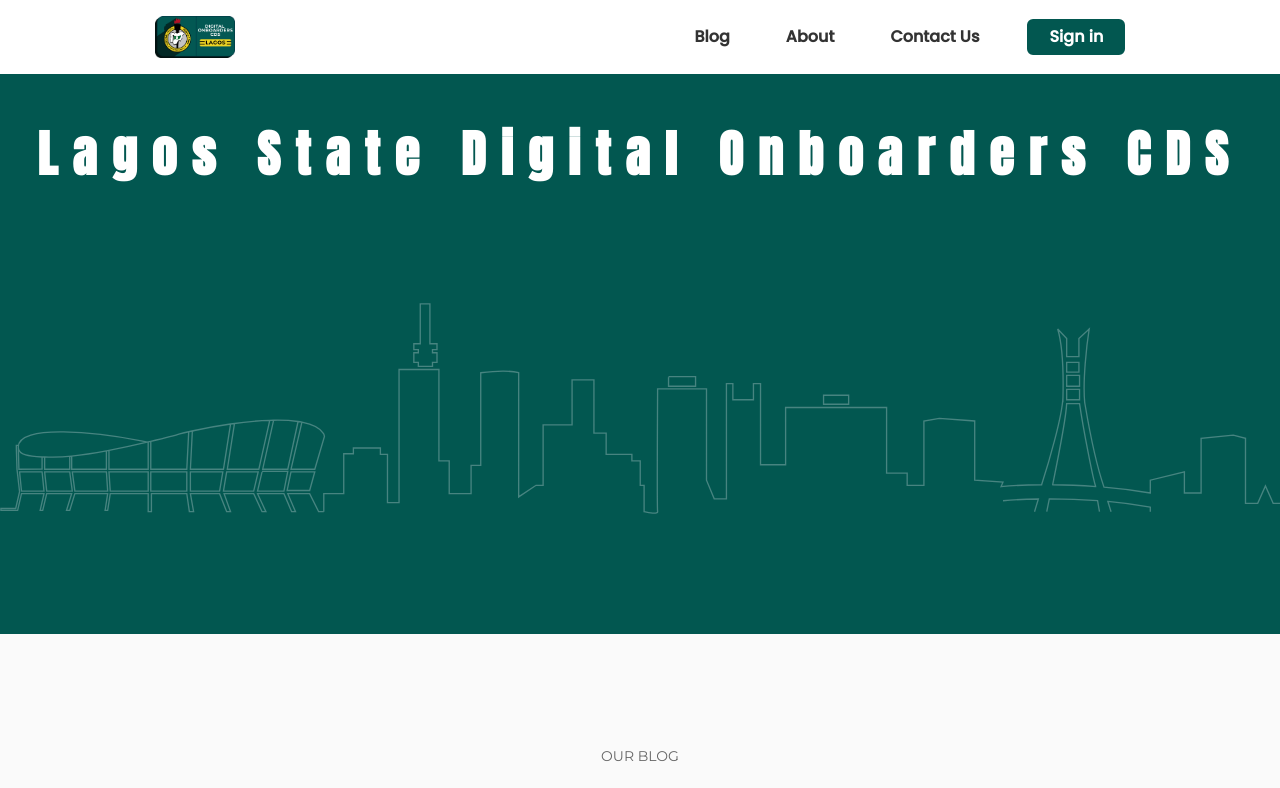
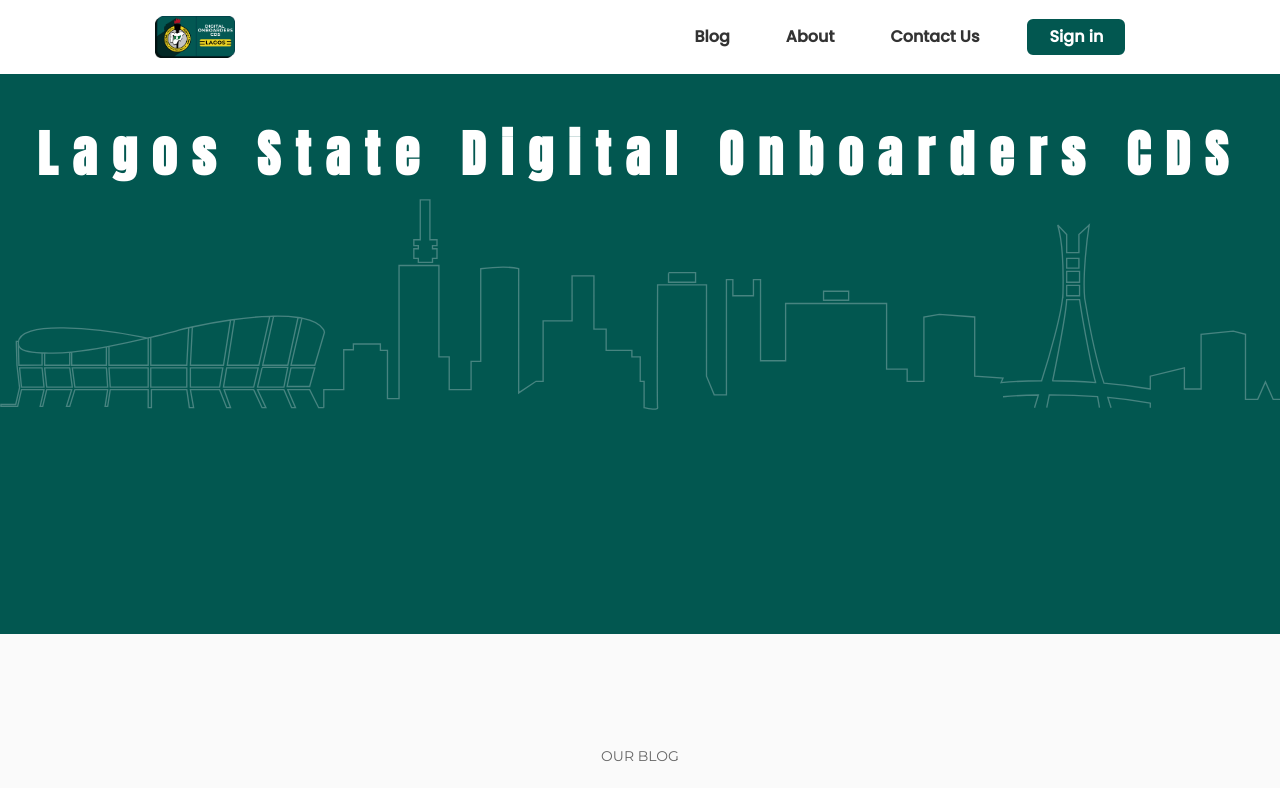
Before and after one commit to phyrunez/Dodeel_Blog_App-Client, a React (Create React App) app: page / in a window 1280 px wide. Shown: the top 788 px of the page. Built offline with nearby package versions, Linux system fonts and the light colour scheme; no server answers.

Commit message:
made changes

```diff
--- a/src/pages/home/HomePage.jsx
+++ b/src/pages/home/HomePage.jsx
@@ -9,7 +9,7 @@
     <MainLayout>
         <div className=' xl:w-screen lg:h-[50vh] md:h-[40vh] h-[30vh] xl:h-[70vh] bg-[#025750] relative w-full xl:mx-0 mb-[10vh] lg:mb-[10vh] md:mb-[10vh] flex items-center justify-center'>
           <h2 className='text-white font-bold xl:font-bold leading-[31.99px] text-center mt-[4rem] absolute top-0 font-anton tracking-[0.3em] text-[20px] lg:text-[57px] md:text-[40px] xl:text-[50px]'>Lagos State Digital Onboarders CDS</h2>
-          <img src = {images.Group1} alt="svg" className = "absolute bottom-[5vh] mt-[3rem] xl:bottom-[15vh] w-[100%]" />
+          <img src = {images.Group1} alt="svg" className = "absolute bottom-[10vh] xl:bottom-[28vh] w-[100%]" />
           {/* <img src={images.Vector} alt="vector" className = "hidden xl:block absolute rotate-180 right-0 bottom-[-25vh] w-[25%]"/>
           <img src={images.Vector} alt="vector" className = "hidden xl:block absolute rotate-180 left-0 bottom-[-25vh] w-[25%]" /> */}
         </div>
```
